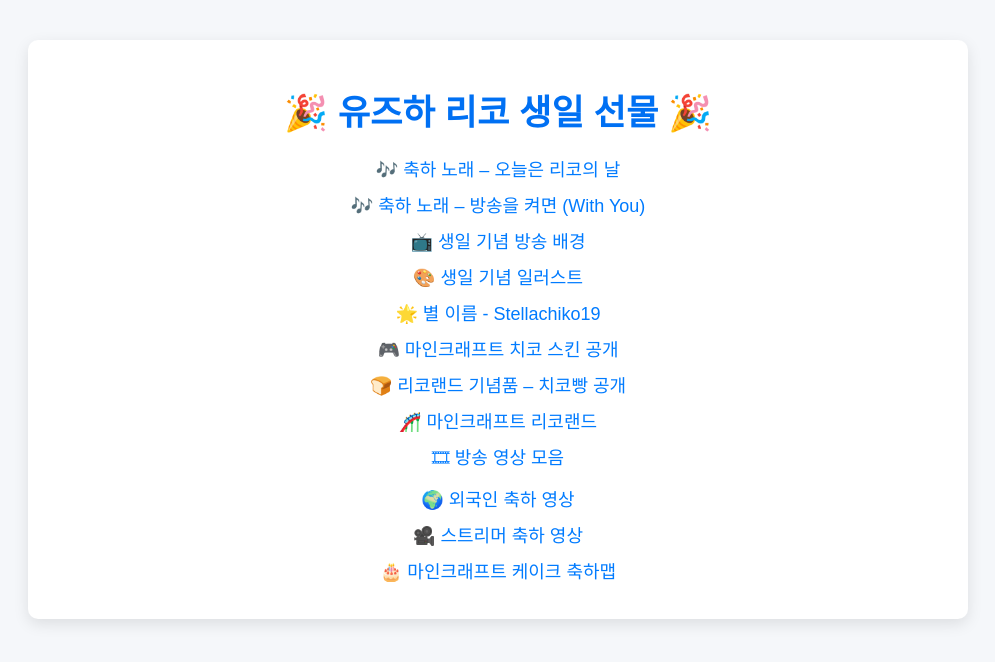
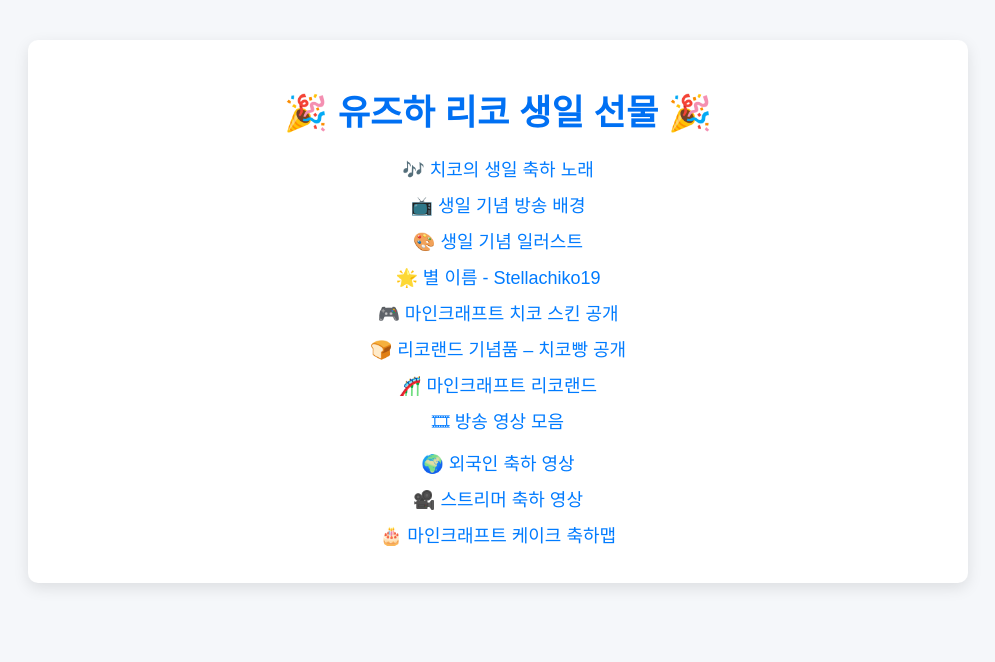
Before and after one commit to wsxqead/riko-birthday-2025, a Next.js app: page / in a window 1280 px wide. Shown: the top 662 px of the page, without its empty margins (142-1137 px from the left). Built offline with nearby package versions, Linux system fonts and the light colour scheme.

Commit message:
feat: 전체 구성 변경

```diff
--- a/data/gifts.ts
+++ b/data/gifts.ts
@@ -1,41 +1,44 @@
+export interface MediaGroup {
+  label: string;
+  audios?: string[];
+  videos?: string[];
+  images?: string[];
+  links?: { url: string; label: string }[];
+}
 export interface Gift {
   id: string;
   title: string;
   description: string;
-  media: {
+  media?: {
     images?: string[];
     audios?: string[];
     videos?: string[];
     links?: { url: string; label: string }[];
   };
+  mediaGroups?: MediaGroup[]; // ✅ 새로 추가된 속성
   next: string | null;
   prev: string | null;
 }
 
 export const gifts: Gift[] = [
-  // 🎶 1-1. 축하 노래 - "오늘은 리코의 날"
   {
-    id: "song-riko-day",
-    title: "🎶 축하 노래 – 오늘은 리코의 날",
-    description: "리코를 위해 치코가 준비한 특별한 노래! 🎵",
-    media: {
+    id: "birthday-songs",
+    title: "🎶 치코의 생일 축하 노래",
+    description: "치코가 준비한 두 개의 생일 노래를 함께 감상해봐! 🎤",
+    mediaGroups: [
+      {
+        label: "🎼 오늘은 리코의 날",
         audios: ["/audio/오늘은_리코의_날.mp3"],
         videos: ["/video/오늘은_리코의_날.mp4"],
       },
-    next: "song-with-you",
-    prev: null,
-  },
-  // 🎶 1-2. 축하 노래 - "방송을 켜면 (With You)"
       {
-    id: "song-with-you",
-    title: "🎶 축하 노래 – 방송을 켜면 (With You)",
-    description: "만약 리코가 치코에게 노래를 선물한다면...? 🎼",
-    media: {
+        label: "🎼 방송을 켜면 (With You)",
         audios: ["/audio/방송을_켜면.mp3"],
         videos: ["/video/방송을_켜면.mp4"],
       },
+    ],
     next: "birthday-bg",
-    prev: "song-riko-day",
+    prev: null,
   },
   // 📺 2. 생일 기념 방송 배경 (이미지가 여러 개)
   {
--- a/styles/globals.css
+++ b/styles/globals.css
@@ -202,8 +202,31 @@
   box-shadow: 0 4px 8px rgba(0, 0, 0, 0.1);
 }
 
-/* 🔹 반응형 스타일 */
+.media-group-row {
+  display: flex;
+  flex-wrap: wrap;
+  justify-content: space-between;
+  gap: 20px;
+  margin-top: 20px;
+}
+
+.media-column {
+  flex: 1 1 45%;
+  background: #fff;
+  padding: 15px;
+  border-radius: 8px;
+  box-shadow: 0 4px 10px rgba(0, 0, 0, 0.1);
+}
+
+.media-column h3 {
+  margin-bottom: 10px;
+}
+
 @media (max-width: 768px) {
+  .media-column {
+    flex: 1 1 100%;
+  }
+
   .container {
     padding: 15px;
     max-width: 95%;
```
Also changed, not shown: pages/gifts/[id].tsx (+28 -5 lines). Lines whose indentation alone changed are shown as unchanged.
